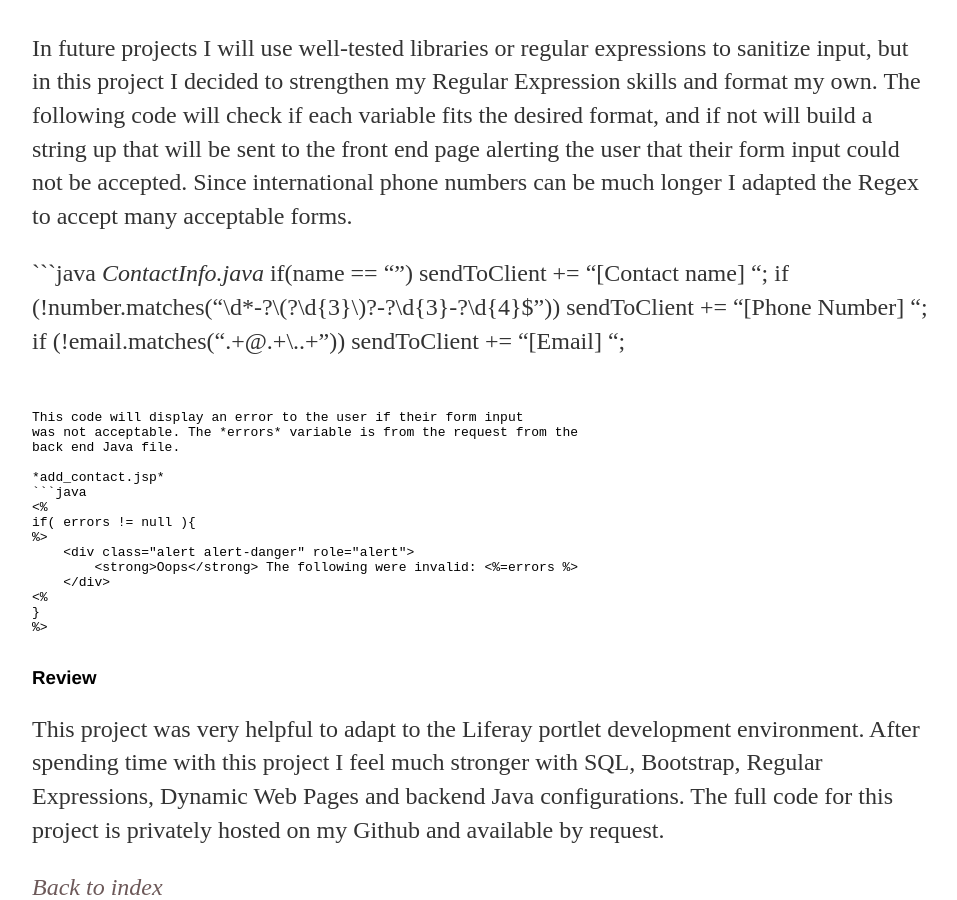
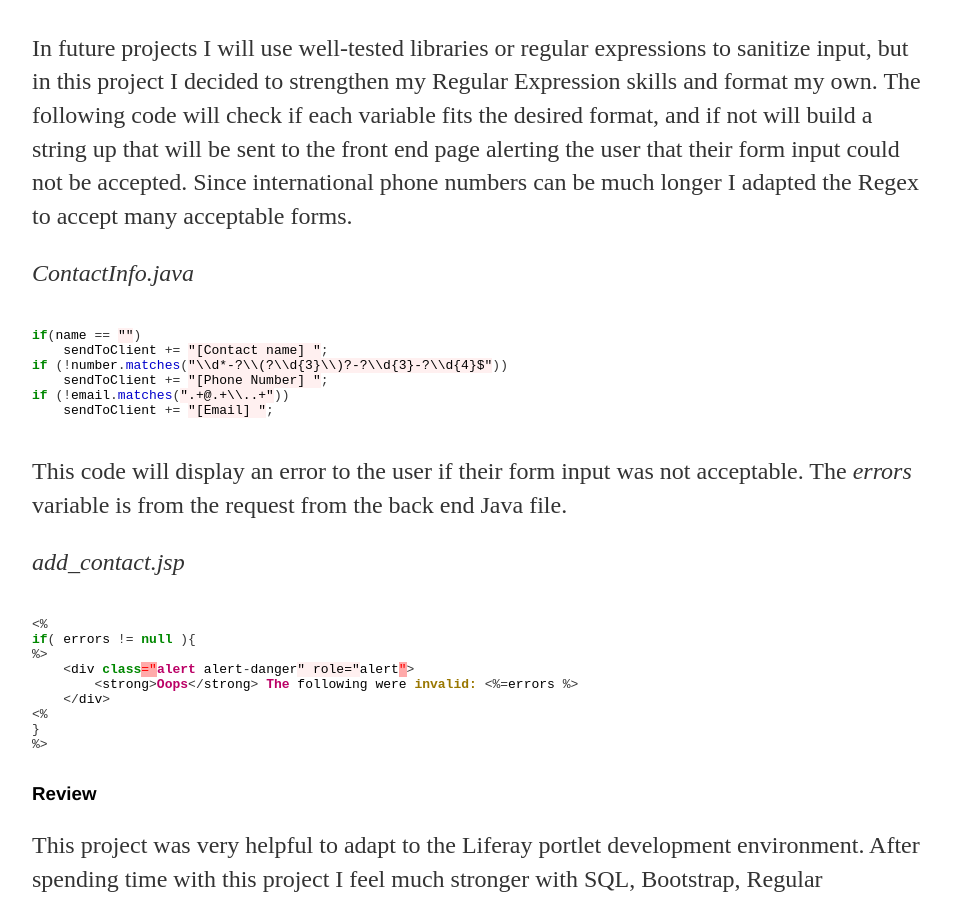
Before and after one commit to MattFossett/mattfossett.github.io, a Jekyll site: the page built from projects/index.md, in a window 1280 px wide and 900 px high, scrolled down 6941 px. Shown: the whole window, without its empty margins (160-1117 px from the left). Built offline with Jekyll 4.4.1, drawn with Linux system fonts in a browser that asks for light colours.

Commit message:
changed formatting

````diff
--- a/_includes/contact_info.md
+++ b/_includes/contact_info.md
@@ -49,8 +49,8 @@ that their form input could not be accepted. Since international phone
 numbers can be much longer I adapted the Regex to accept many acceptable
 forms.
 
-
-```java *ContactInfo.java*
+*ContactInfo.java*
+```java
 if(name == "")
     sendToClient += "[Contact name] ";
 if (!number.matches("\\d*-?\\(?\\d{3}\\)?-?\\d{3}-?\\d{4}$"))
--- a/_includes/speed_calculator.md
+++ b/_includes/speed_calculator.md
@@ -11,7 +11,7 @@ via Amtrak was very fascinating to me, so I had footage of passing trains and wa
 Now we have: Length, and seconds it took to move that length.
 
 ### Vehicle Object Constructor:
-[Vehicle.java](https://github.com/MattFossett/Vehicle-Speed-Calculator/blob/master/Vehicle.java)
+*[Vehicle.java](https://github.com/MattFossett/Vehicle-Speed-Calculator/blob/master/Vehicle.java)*
 ```java
 /**
 * Takes parameters and makes a vehicle object.
````
